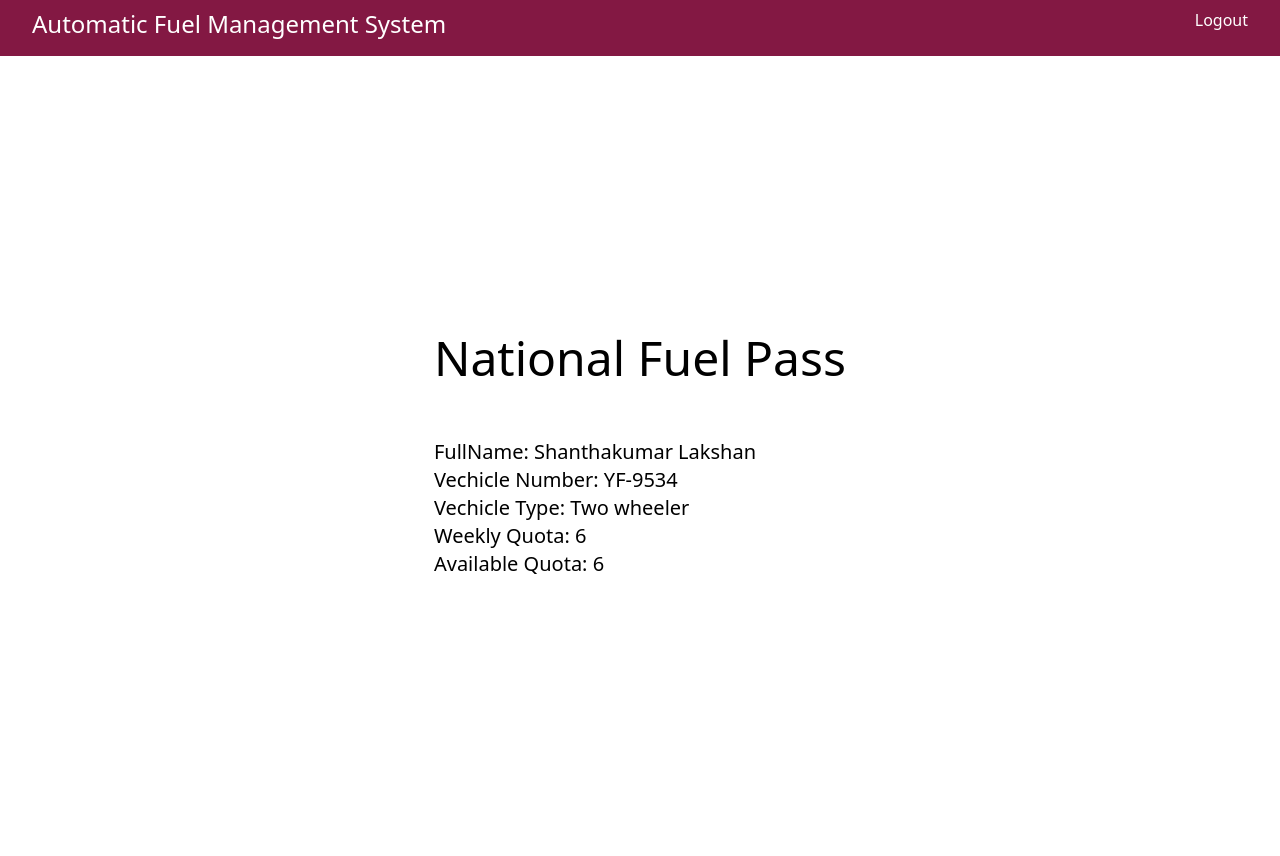
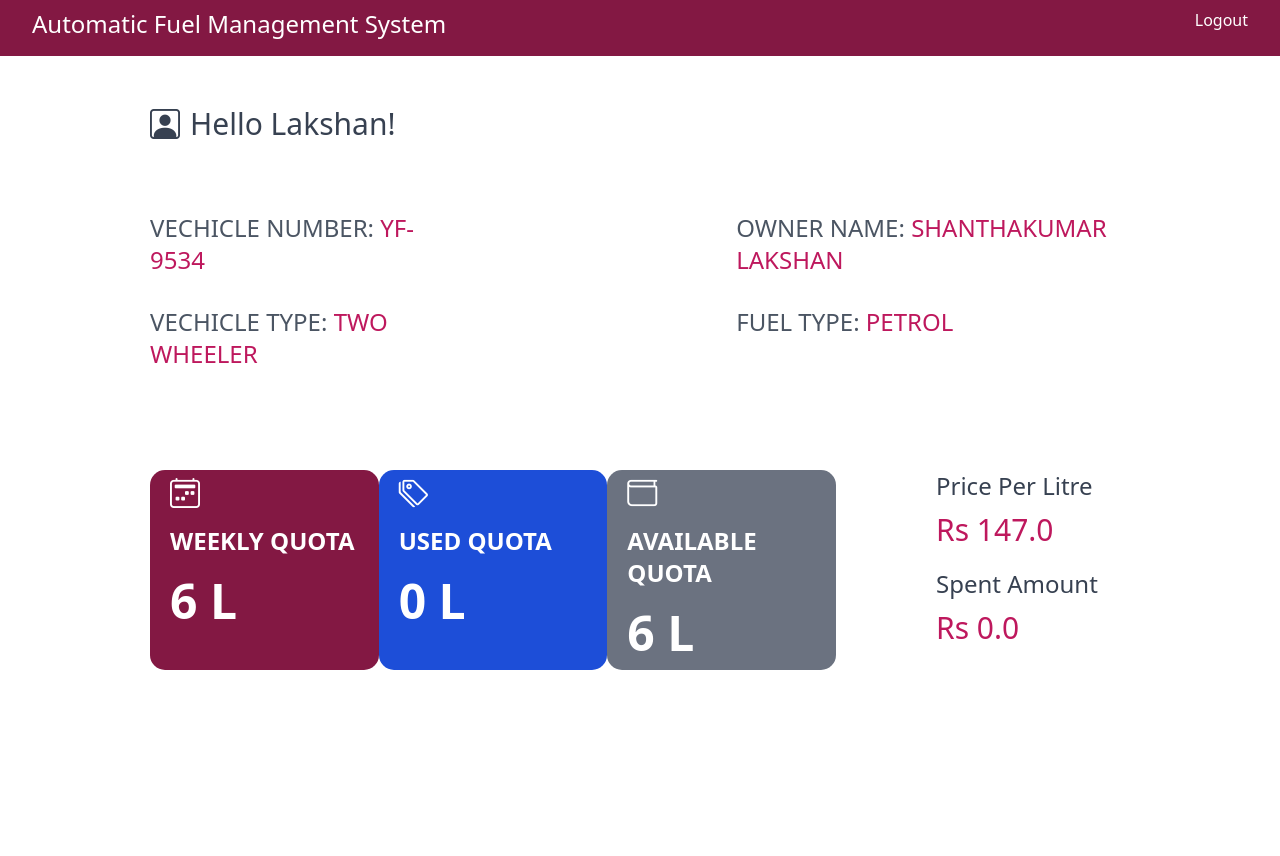
Before and after one commit to Lakshan1/Automatic_Fuel_Management_System, a Django app: page / in a window 1280 px wide. After the commit the page ends 670 px from the top, so only its background shows below. Run offline with Django 4.2, Linux system fonts and the light colour scheme; a user stored in the database is signed in; data comes from the database, SQL or seed files in the repository; both versions use the stored data as it was after the commit; some libraries are stand-ins or nearby versions.

Commit message:
notify message

```diff
--- a/base/admin.py
+++ b/base/admin.py
@@ -6,3 +6,4 @@ from .models import *
 admin.site.register(VechicleUsers)
 admin.site.register(VechicleTypes)
 admin.site.register(Stations)
+admin.site.register(Price)
--- a/base/models.py
+++ b/base/models.py
@@ -38,3 +38,10 @@ class Stations(models.Model):
 
     def __str__(self):
         return self.name
+
+class Price(models.Model):
+    type = models.CharField(max_length=20,null=True,blank=True)
+    price = models.FloatField(null=True,blank=True)
+
+    def __str__(self):
+        return self.type
--- a/base/templates/base/index.html
+++ b/base/templates/base/index.html
@@ -14,6 +14,69 @@
     <style>
         .navbar{
             justify-content: space-between;
+        }
+        .body{
+            margin-top: 50px;
+            margin-left: 150px;
+            margin-right: 150px;
+        }
+        .body>.header{
+            display: flex;
+        }
+        .body>.header>i{
+            margin-right: 10px;
+        }
+        .body>.details{
+            margin-top: 70px;
+            text-transform: uppercase;
+            display: flex;
+        }
+        .body>.details>.left-details{
+            margin-right: 300px;
+        }
+        .body>.details>.left-details>h2{
+            margin-bottom: 30px;
+        }
+        .body>.details>.right-details>h2{
+            margin-bottom: 30px;
+        }
+        .secondary-details{
+            margin-top: 70px;
+            display: flex;
+            justify-content: space-between;
+        }
+        .cards-container{
+            display: flex;
+            justify-content: space-between;
+            width: 70%;
+        }
+        .secondary-details>.cards-container>.card{
+            width: 300px;
+            height: 200px;
+            border-radius: 15px;
+        }
+        .secondary-details>.cards-container>.card>i{
+            color: white;
+            font-size: 30px;
+            margin-left: 20px;
+            margin-left: 20px;
+        }
+        .secondary-details>.cards-container>.card>h2{
+            text-transform: uppercase;
+            font-weight: bold;
+            margin-top: 10px;
+            margin-left: 20px;
+        }
+        .secondary-details>.cards-container>.card>.litre{
+            margin-top: 20px;
+        }
+        .secondary-details>.price-details{
+            width: 30%;
+            padding-left: 100px;
+        }
+        .secondary-details>.price-details>h1{
+            margin-top:  10px;
+            margin-bottom:  20px;
         }
     </style>
 </head>
@@ -35,15 +98,64 @@
     </nav>
 
 
-    <div class="flex items-center justify-center h-screen">
-        <div>
+    <div class="body">
+        <!-- <div>
         <h1 class="text-5xl text-bold mb-8">National Fuel Pass</h1></br>
         <h1 class="text-xl">FullName: {{user.first_name}} {{user.last_name}}</h1>
         <h1 class="text-xl">Vechicle Number: {{user.vechicle_no}}</h1>
         <h1 class="text-xl">Vechicle Type: {{vechicleType.name}}</h1>
         <h1 class="text-xl">Weekly Quota: {{vechicleType.quota_limit}}</h1>
         <h1 class="text-xl">Available Quota: {{vechicleType.quota_limit |sub:user.quota_used}}</h1>
+        </div> -->
+
+        <div class="header">
+            <i class="bi bi-person-square text-3xl text-gray-700" ></i><h2 class="text-3xl text-gray-700">Hello {{user.last_name}}!</h2>
         </div>
+
+        <div class="details">
+
+            <div class="left-details">
+                <h2 class="text-2xl text-gray-600">Vechicle Number: <span class="text-pink-700">{{user.vechicle_no}}</span></h2>
+                <h2 class="text-2xl text-gray-600">Vechicle Type: <span class="text-pink-700">{{vechicleType.name}}</span></h2>
+            </div>
+
+            <div class="right-details">
+                <h2 class="text-2xl text-gray-600">Owner Name: <span class="text-pink-700">{{user.first_name}} {{user.last_name}}</span></h2>
+                <h2 class="text-2xl text-gray-600">Fuel Type: <span class="text-pink-700">{{user.fuel_type}}</span></h2>
+            </div>
+
+        </div>
+
+        <div class="secondary-details">
+            <div class="cards-container">
+
+                <div class="card bg-pink-900">
+                    <i class="bi bi-calendar2-week"></i>
+                    <h2 class="text-white text-2xl">Weekly Quota</h2>
+                    <h2 class="text-white text-5xl litre">{{vechicleType.quota_limit}} L</h2>
+                </div>
+                <div class="card bg-blue-700">
+                    <i class="bi bi-tags"></i>
+                    <h2 class="text-white text-2xl">Used Quota</h2>
+                    <h2 class="text-white text-5xl litre">{{user.quota_used}} L</h2>
+                </div>
+                <div class="card bg-gray-500">
+                    <i class="bi bi-wallet"></i>
+                    <h2 class="text-white text-2xl">Available Quota</h2>
+                    <h2 class="text-white text-5xl litre">{{vechicleType.quota_limit |sub:user.quota_used}} L</h2>
+                </div>
+
+            </div>
+
+            <div class="price-details">
+                <h2 class="text-gray-700 text-2xl">Price Per  Litre</h2>
+                <h1 class="text-3xl text-pink-700">Rs  {{price.price}}</h1>
+                <h2 class="text-gray-700 text-2xl">Spent Amount</h2>
+                <h1 class="text-3xl text-pink-700">Rs {{user.quota_used |mul:price.price }}</h1>
+            </div>
+
+        </div>
+
     </div>
 
     <script>
--- a/base/templates/base/signup.html
+++ b/base/templates/base/signup.html
@@ -102,7 +102,7 @@
    <script>
     const email=document.getElementById("email")
     email.addEventListener("focusout",function(){
-        var validRegex = /^[a-zA-Z0-9.!#$%&'*+/=?^_`{|}~-]+@[a-zA-Z0-9-]+(?:\.[a-zA-Z0-9-]+)*$/;
+        var validRegex = /^(([^<>()[\]\\.,;:\s@\"]+(\.[^<>()[\]\\.,;:\s@\"]+)*)|(\".+\"))@((\[[0-9]{1,3}\.[0-9]{1,3}\.[0-9]{1,3}\.[0-9]{1,3}\])|(([a-zA-Z\-0-9]+\.)+[c][o][m]))$/;
         if(email.value.match(validRegex)){
             email.classList.remove("border-red-600")
             email.classList.remove("border-2")
--- a/base/views.py
+++ b/base/views.py
@@ -29,7 +29,8 @@ client = Client(account_sid, auth_token)
 def index(request):
     user = VechicleUsers.objects.get(user=request.user)
     vechicleType = VechicleTypes.objects.get(name=user.vechicle_type)
-    context = {'user':user,'vechicleType':vechicleType}
+    price = Price.objects.get(type=user.fuel_type)
+    context = {'user':user,'vechicleType':vechicleType,'price':price}
     return render(request,"base/index.html",context)
 
 @unauthenticated_user
```
Also changed, not shown: api/views.py (+9 -0 lines), base/migrations/0003_price.py (added), db.sqlite3.
